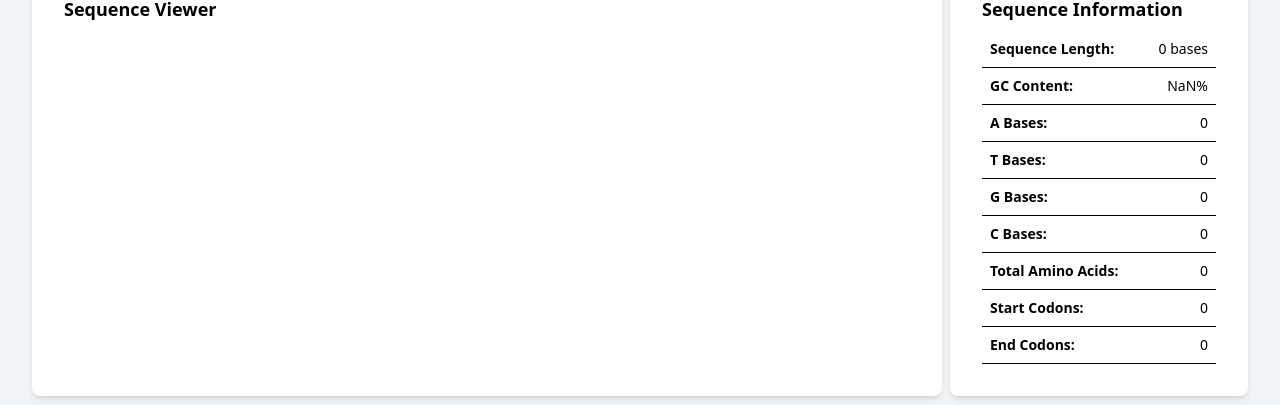
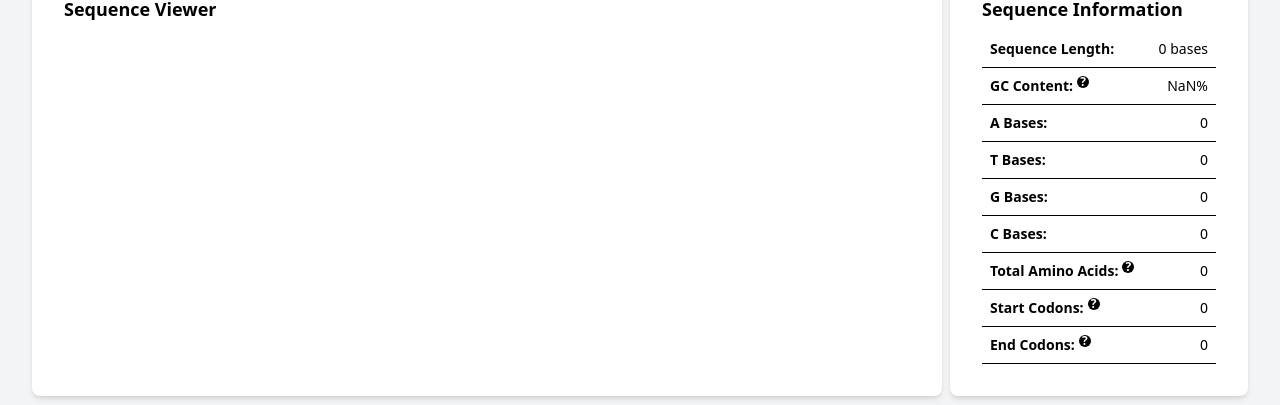
Before and after one commit to Kallox/dna-visualizer, a React (Vite) app: page / in a window 1280 px wide. Shown: the part 482-887 px from the top of the page. Built offline with nearby package versions, Linux system fonts and the light colour scheme.

Commit message:
Feat[SequenceInfo]: Help icon to display more information in specific fields

```diff
--- a/src/components/SequenceInfo.tsx
+++ b/src/components/SequenceInfo.tsx
@@ -21,14 +21,30 @@ const SequenceInfo = ({ sequence }: Props) => {
 
     const fields = [
         { label: "Sequence Length", value: `${sequenceLength} bases` },
-        { label: "GC Content", value: `${gcContent.toFixed(2)}%` },
+        {
+            label: "GC Content",
+            value: `${gcContent.toFixed(2)}%`,
+            help: "GC content refers to the percentage of guanine (G) and cytosine (C) bases in a DNA or RNA molecule. It influences the stability and structure of the nucleic acid.",
+        },
         { label: "A Bases", value: baseCounts.A },
         { label: "T Bases", value: baseCounts.T },
         { label: "G Bases", value: baseCounts.G },
         { label: "C Bases", value: baseCounts.C },
-        { label: "Total Amino Acids", value: totalAminoAcids },
-        { label: "Start Codons", value: startCodonsCount },
-        { label: "End Codons", value: endCodonsCount },
+        {
+            label: "Total Amino Acids",
+            value: totalAminoAcids,
+            help: "The estimated number of amino acids that can be encoded by the given sequence.",
+        },
+        {
+            label: "Start Codons",
+            value: startCodonsCount,
+            help: "Start codons are specific sequences in mRNA that signal the start of translation. The most common start codon is AUG.",
+        },
+        {
+            label: "End Codons",
+            value: endCodonsCount,
+            help: "End codons (or stop codons) are sequences in mRNA that signal the termination of translation. Common end codons include UAA, UAG, and UGA.",
+        },
     ];
 
     return (
@@ -41,8 +57,16 @@ const SequenceInfo = ({ sequence }: Props) => {
                             key={index}
                             className="flex justify-between p-2 border-b text-sm"
                         >
-                            <span className="font-semibold">
+                            <span className="font-semibold flex gap-1">
                                 {field.label}:
+                                {field.help && (
+                                    <span
+                                        className="flex items-center justify-center w-3 h-3 rounded-full bg-black text-white text-xs cursor-pointer hover:bg-gray-700"
+                                        title={field.help}
+                                    >
+                                        ?
+                                    </span>
+                                )}
                             </span>
                             <span>{field.value}</span>
                         </li>
```
